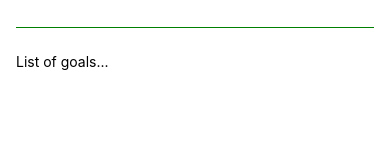
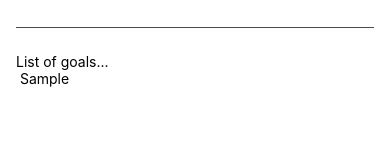
Before and after one commit to mouna-ben-mansour/RNCourse, a React Native app: screen / in a window 390 px wide. Both pictures are taken after typing "Sample" into the empty fields and a click on the button "ADD GOAL". Shown: the part 151-300 px from the top of the page. Built offline with nearby package versions, Linux system fonts and the light colour scheme.

Commit message:
managing a list

```diff
--- a/App.js
+++ b/App.js
@@ -1,13 +1,22 @@
 import {Alert, Button, StyleSheet, Text, TextInput, View} from 'react-native';
 import {useState} from "react";
+
 export default function App() {
     const [enteredGoalText, setEnteredGoalText] = useState('');
-    function goalInputHandler(enteredText){
+    const [goals, setGoals] = useState([]);
+
+    function goalInputHandler(enteredText) {
         setEnteredGoalText(enteredText);
     }
-    function addGoalHandler(){
-        console.log(enteredGoalText)
+
+    function addGoalHandler() {
+        // recommended way to update state
+        setGoals((currentGoals) => [
+            ...currentGoals,
+            enteredGoalText
+        ]);
     }
+
     return (
         <View style={styles.container}>
             <View style={styles.inputContainer}>
@@ -19,6 +28,9 @@
             </View>
             <View style={styles.golasContainer}>
                 <Text>List of goals...</Text>
+                { goals.map((goal) =>
+                    <Text key={goal}> { goal }</Text>
+                )}
             </View>
         </View>
     );
```
